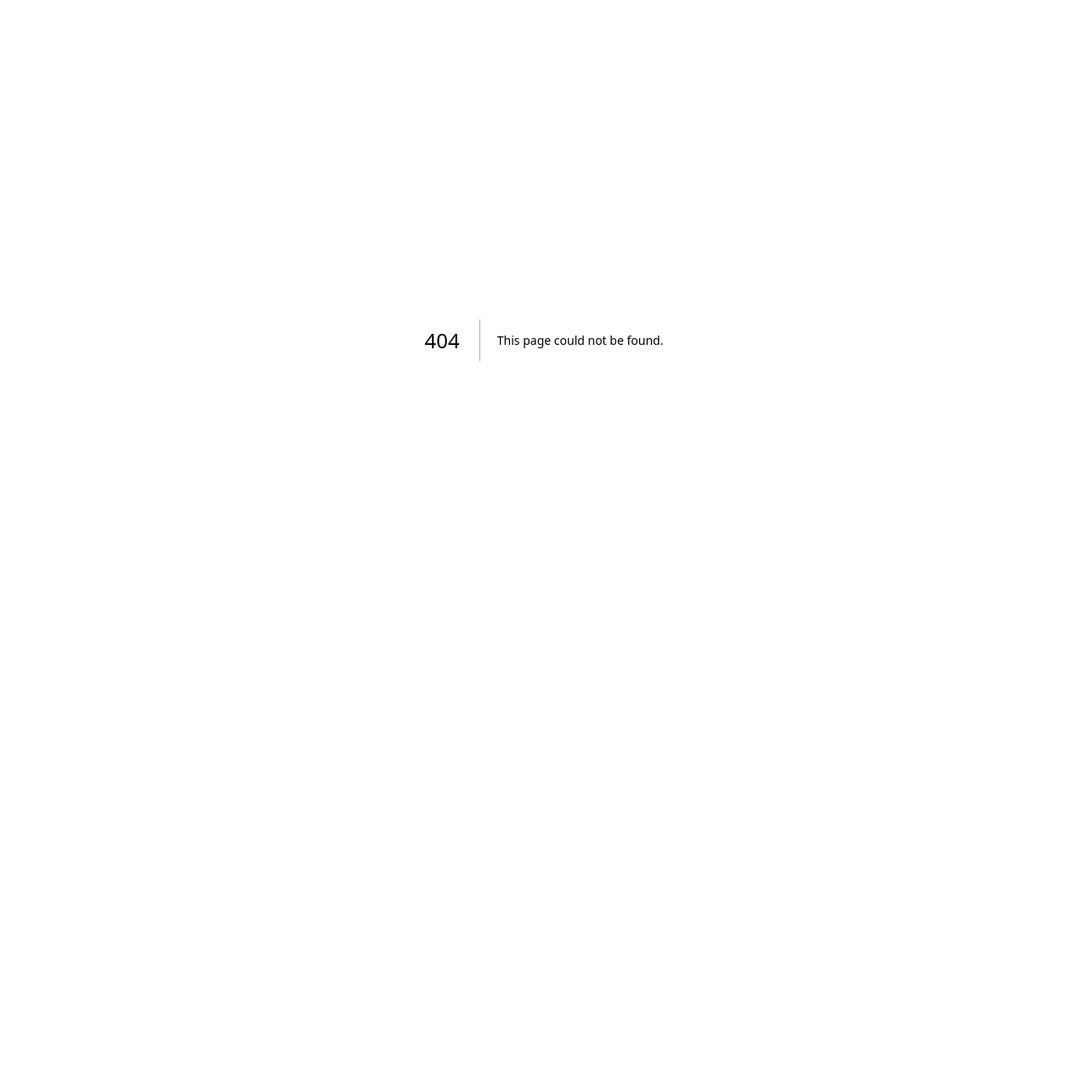
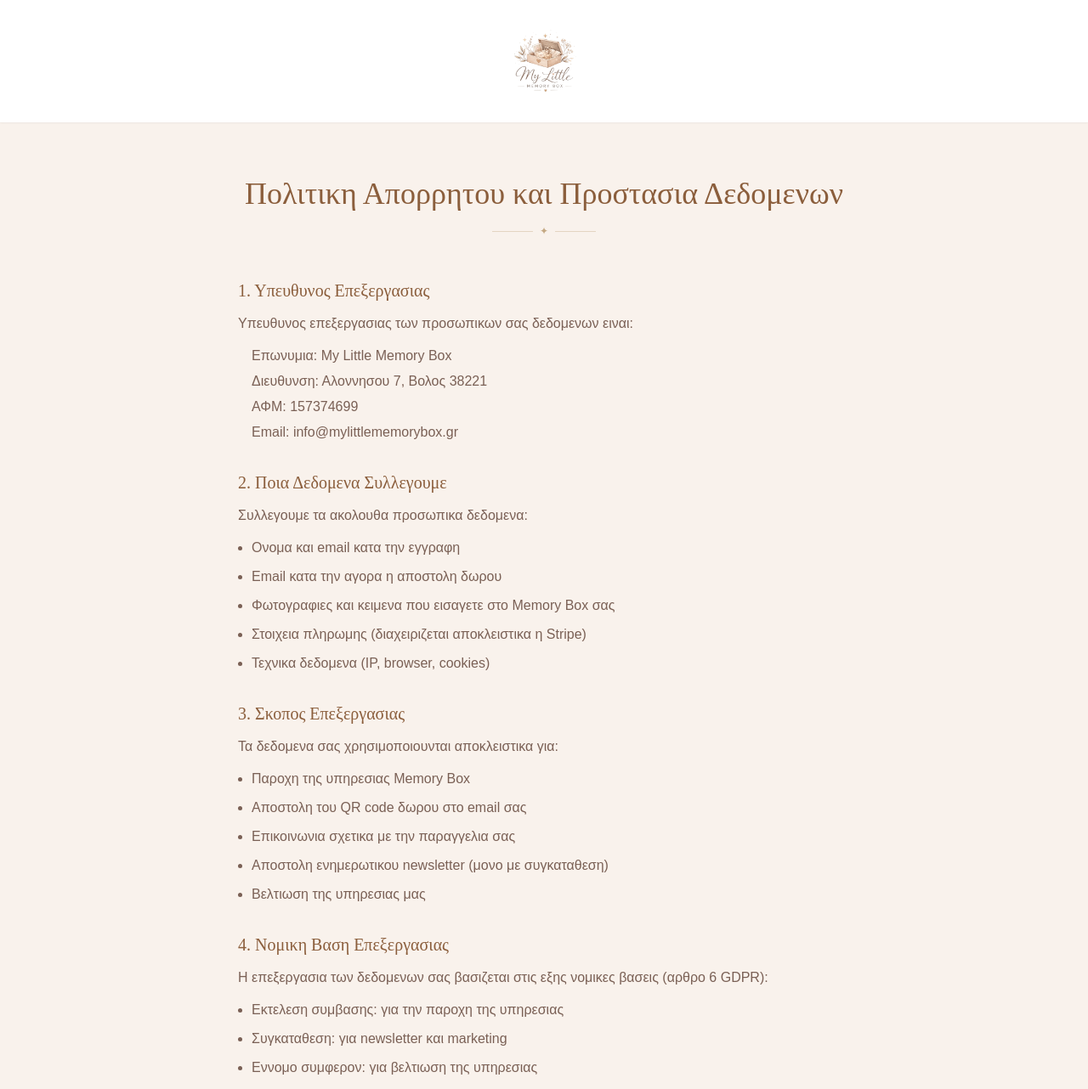
Before and after one commit to mylittlememorybox/My-little-memory-box, a Next.js app: page /privacy in a window 1280 px wide. Before the commit this address had no page. Shown: the top 1282 px of the page at 85% size. Before the commit the page ends 800 px from the top, so only its background shows below. Built offline with nearby package versions, Linux system fonts and the light colour scheme.

Commit message:
Create page.tsx

```diff
--- /dev/null
+++ b/app/privacy/page.tsx
@@ -0,0 +1,138 @@
+export default function PrivacyPage() {
+  return (
+    <div className="min-h-screen bg-[#F9F2EC]">
+      <header className="bg-white shadow-sm">
+        <div className="max-w-3xl mx-auto px-6 py-6 flex justify-center">
+          <a href="/" className="hover:opacity-80 transition-opacity">
+            <img src="/logo.png" alt="My Little Memory Box" className="w-24 h-auto" />
+          </a>
+        </div>
+      </header>
+
+      <div className="max-w-3xl mx-auto px-6 py-16">
+        <h1 className="text-4xl font-serif text-[#8B5E3C] mb-4 text-center">
+          Πολιτικη Απορρητου και Προστασια Δεδομενων
+        </h1>
+        <div className="flex items-center justify-center gap-2 mb-12">
+          <div className="w-12 h-px bg-[#C4A882] opacity-40" />
+          <span className="text-[#C4A882] text-xs">✦</span>
+          <div className="w-12 h-px bg-[#C4A882] opacity-40" />
+        </div>
+
+        <div className="space-y-8 text-[#7A6055] font-light leading-relaxed">
+
+          <section>
+            <h2 className="text-xl font-serif text-[#8B5E3C] mb-3">1. Υπευθυνος Επεξεργασιας</h2>
+            <p>Υπευθυνος επεξεργασιας των προσωπικων σας δεδομενων ειναι:</p>
+            <ul className="mt-3 space-y-1 pl-4">
+              <li><strong>Επωνυμια:</strong> My Little Memory Box</li>
+              <li><strong>Διευθυνση:</strong> Αλοννησου 7, Βολος 38221</li>
+              <li><strong>ΑΦΜ:</strong> 157374699</li>
+              <li><strong>Email:</strong> info@mylittlememorybox.gr</li>
+            </ul>
+          </section>
+
+          <section>
+            <h2 className="text-xl font-serif text-[#8B5E3C] mb-3">2. Ποια Δεδομενα Συλλεγουμε</h2>
+            <p>Συλλεγουμε τα ακολουθα προσωπικα δεδομενα:</p>
+            <ul className="mt-3 space-y-2 pl-4 list-disc">
+              <li>Ονομα και email κατα την εγγραφη</li>
+              <li>Email κατα την αγορα η αποστολη δωρου</li>
+              <li>Φωτογραφιες και κειμενα που εισαγετε στο Memory Box σας</li>
+              <li>Στοιχεια πληρωμης (διαχειριζεται αποκλειστικα η Stripe)</li>
+              <li>Τεχνικα δεδομενα (IP, browser, cookies)</li>
+            </ul>
+          </section>
+
+          <section>
+            <h2 className="text-xl font-serif text-[#8B5E3C] mb-3">3. Σκοπος Επεξεργασιας</h2>
+            <p>Τα δεδομενα σας χρησιμοποιουνται αποκλειστικα για:</p>
+            <ul className="mt-3 space-y-2 pl-4 list-disc">
+              <li>Παροχη της υπηρεσιας Memory Box</li>
+              <li>Αποστολη του QR code δωρου στο email σας</li>
+              <li>Επικοινωνια σχετικα με την παραγγελια σας</li>
+              <li>Αποστολη ενημερωτικου newsletter (μονο με συγκαταθεση)</li>
+              <li>Βελτιωση της υπηρεσιας μας</li>
+            </ul>
+          </section>
+
+          <section>
+            <h2 className="text-xl font-serif text-[#8B5E3C] mb-3">4. Νομικη Βαση Επεξεργασιας</h2>
+            <p>Η επεξεργασια των δεδομενων σας βασιζεται στις εξης νομικες βασεις (αρθρο 6 GDPR):</p>
+            <ul className="mt-3 space-y-2 pl-4 list-disc">
+              <li><strong>Εκτελεση συμβασης:</strong> για την παροχη της υπηρεσιας</li>
+              <li><strong>Συγκαταθεση:</strong> για newsletter και marketing</li>
+              <li><strong>Εννομο συμφερον:</strong> για βελτιωση της υπηρεσιας</li>
+              <li><strong>Νομικη υποχρεωση:</strong> για φορολογικους σκοπους</li>
+            </ul>
+          </section>
+
+          <section>
+            <h2 className="text-xl font-serif text-[#8B5E3C] mb-3">5. Διαβιβαση σε Τριτους</h2>
+            <p>Τα δεδομενα σας δεν πωλουνται σε τριτους. Διαβιβαζονται μονο στους παρακατω παροχους υπηρεσιων:</p>
+            <ul className="mt-3 space-y-2 pl-4 list-disc">
+              <li><strong>Stripe:</strong> επεξεργασια πληρωμων</li>
+              <li><strong>Zoho:</strong> αποστολη email</li>
+              <li><strong>Vercel:</strong> φιλοξενια ιστοσελιδας</li>
+            </ul>
+            <p className="mt-3">Ολοι οι παροχοι συμμορφωνονται με τον GDPR.</p>
+          </section>
+
+          <section>
+            <h2 className="text-xl font-serif text-[#8B5E3C] mb-3">6. Χρονος Διατηρησης</h2>
+            <ul className="mt-3 space-y-2 pl-4 list-disc">
+              <li>Στοιχεια λογαριασμου: εως τη διαγραφη του λογαριασμου</li>
+              <li>Περιεχομενο Memory Box: 30 ημερες μετα την ολοκληρωση</li>
+              <li>Δεδομενα πληρωμων: 5 χρονια (φορολογικη υποχρεωση)</li>
+              <li>Cookies: εως 12 μηνες</li>
+            </ul>
+          </section>
+
+          <section>
+            <h2 className="text-xl font-serif text-[#8B5E3C] mb-3">7. Τα Δικαιωματα σας</h2>
+            <p>Βασει του GDPR εχετε τα εξης δικαιωματα:</p>
+            <ul className="mt-3 space-y-2 pl-4 list-disc">
+              <li><strong>Προσβαση:</strong> να γνωριζετε ποια δεδομενα τηρουμε</li>
+              <li><strong>Διορθωση:</strong> να διορθωσετε ανακριβη δεδομενα</li>
+              <li><strong>Διαγραφη:</strong> να ζητησετε τη διαγραφη των δεδομενων σας</li>
+              <li><strong>Φορητοτητα:</strong> να λαβετε τα δεδομενα σας σε αναγνωσιμη μορφη</li>
+              <li><strong>Εναντιωση:</strong> να αντιταχθειτε στην επεξεργασια</li>
+              <li><strong>Ανακληση συγκαταθεσης:</strong> ανα πασα στιγμη</li>
+            </ul>
+            <p className="mt-3">Για ασκηση δικαιωματων επικοινωνηστε: <a href="mailto:info@mylittlememorybox.gr" className="text-[#C4A882] hover:text-[#8B5E3C]">info@mylittlememorybox.gr</a></p>
+          </section>
+
+          <section>
+            <h2 className="text-xl font-serif text-[#8B5E3C] mb-3">8. Cookies</h2>
+            <p>Χρησιμοποιουμε cookies για την ευρυθμη λειτουργια της ιστοσελιδας. Μπορειτε να απενεργοποιησετε τα cookies απο τις ρυθμισεις του browser σας.</p>
+          </section>
+
+          <section>
+            <h2 className="text-xl font-serif text-[#8B5E3C] mb-3">9. Ασφαλεια Δεδομενων</h2>
+            <p>Εφαρμοζουμε καταλληλα τεχνικα και οργανωτικα μετρα για την προστασια των δεδομενων σας, συμπεριλαμβανομενης της κρυπτογραφησης SSL και της ασφαλους αποθηκευσης.</p>
+          </section>
+
+          <section>
+            <h2 className="text-xl font-serif text-[#8B5E3C] mb-3">10. Καταγγελια</h2>
+            <p>Εχετε δικαιωμα καταγγελιας στην Αρχη Προστασιας Δεδομενων Προσωπικου Χαρακτηρα (ΑΠΔΠΧ):</p>
+            <ul className="mt-3 space-y-1 pl-4">
+              <li>Website: <a href="https://www.dpa.gr" className="text-[#C4A882]" target="_blank">www.dpa.gr</a></li>
+              <li>Τηλεφωνο: 210 6475600</li>
+              <li>Email: contact@dpa.gr</li>
+            </ul>
+          </section>
+
+          <p className="text-xs text-[#B09880] pt-8 border-t border-[rgba(196,168,130,0.2)]">
+            Τελευταια ενημερωση: Μαιος 2026
+          </p>
+        </div>
+      </div>
+
+      <footer className="bg-[#F2E8DE] py-8 px-6 text-center border-t border-[rgba(196,168,130,0.2)] mt-12">
+        <p className="text-xs font-light text-[#B09880]">
+          © 2025 My Little Memory Box - Ολα τα δικαιωματα διατηρουνται
+        </p>
+      </footer>
+    </div>
+  );
+}
```
